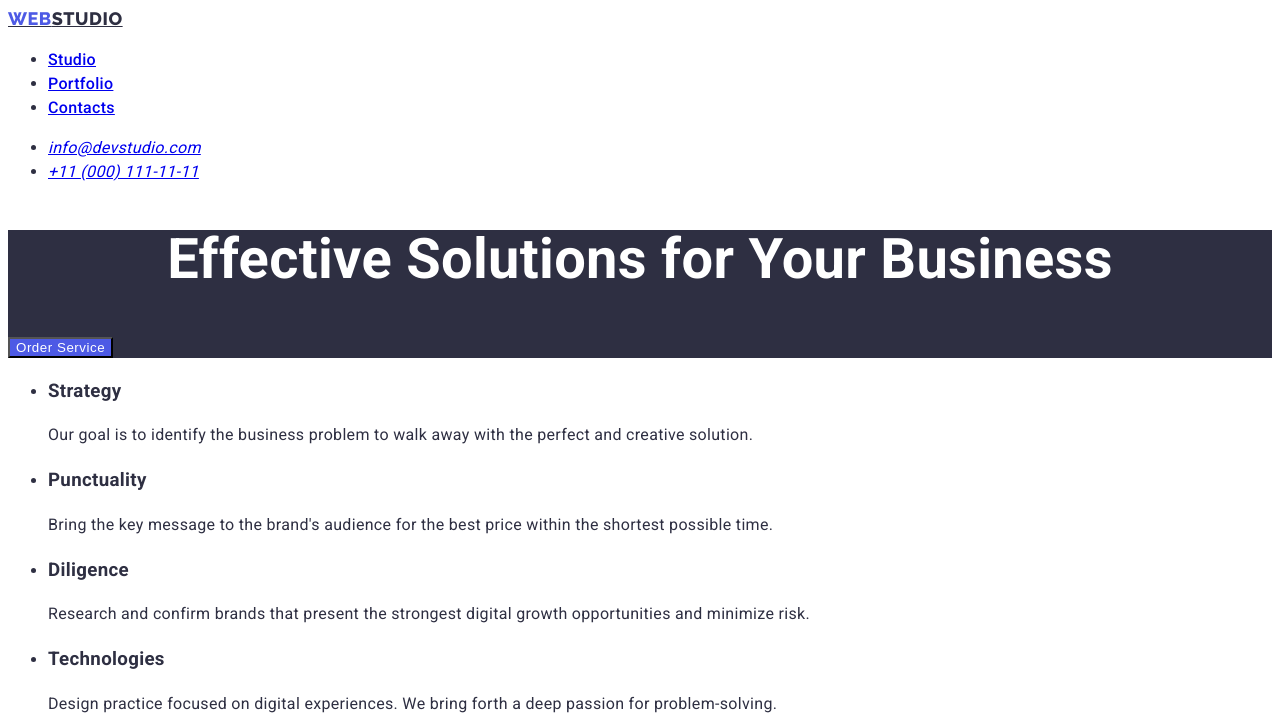
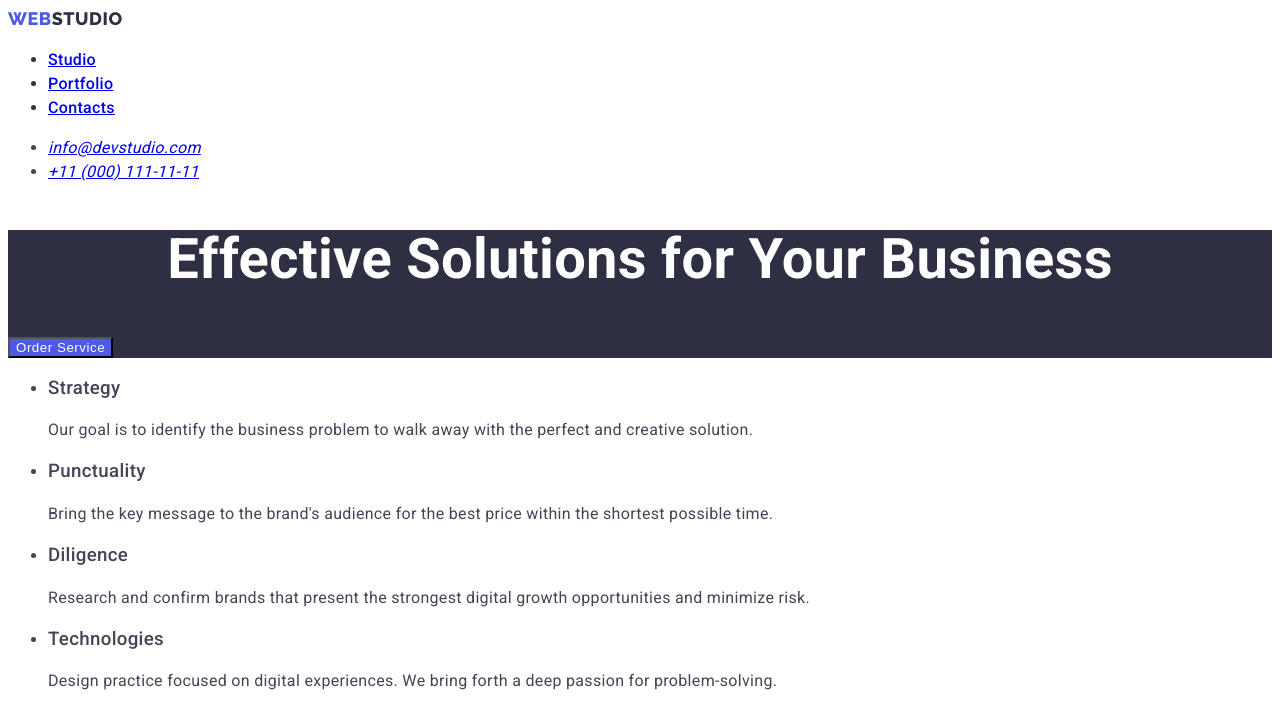
Before and after one commit to IamE1off/goit-markup-hw-02, a plain HTML site: page index.html in a window 1280 px wide. Shown: the top 720 px of the page. Drawn offline with Linux system fonts and the light colour scheme.

Commit message:
added classes main

```diff
--- a/css/styles.css
+++ b/css/styles.css
@@ -1,17 +1,17 @@
 body {
     font-family: 'Roboto', sans-serif;
     font-style: normal;
-    color: #2E2F42;
+    color: #434455;
     font-size: 16px;
     line-height: 1.5; /* 24/16 */
     font-weight: 400;
     letter-spacing: 0.02em;
 }
-logo {
-    font-family: 'Raleway', sans-serif;
+.link {
+    text-decoration: none;
 }
 .header-logo {
-    font-family: 'Raleway';
+    font-family: 'Raleway', sans-serif;
     font-weight: 800;
     font-size: 18px;
     line-height: 1.17;
@@ -24,7 +24,11 @@ logo {
 }
 .header-list {
     font-weight: 500;
+    color: #2E2F42;
 }
+
+
+
 .hero {
     background: #2E2F42;
 }
@@ -44,7 +48,10 @@ logo {
     background-color: #4D5AE5;
     /* box-shadow: 0px 4px 4px rgba(0, 0, 0, 0.15);
     border-radius: 4px; */
-
+}
+.advantages-title {
+    font-weight: 500;
+    line-height: 1.2;
 }
 
 
--- a/index.html
+++ b/index.html
@@ -17,18 +17,26 @@
     <!--This is the head and navigation with contacts-->
     <header class="header">
       <nav calss="header-navigation">
-        <a href="./index.html" class="header-logo"><span>Web</span>Studio</a>
+        <a href="./index.html" class="header-logo link"
+          ><span>Web</span>Studio</a
+        >
         <ul class="header-item">
           <li class="header-list"><a href="./index.html">Studio</a></li>
-          <li class="header-list"><a href="./portfolio.html">Portfolio</a></li>
+          <li class="header-list">
+            <a href="./portfolio.html">Portfolio</a>
+          </li>
           <li class="header-list"><a href="Contacts">Contacts</a></li>
         </ul>
       </nav>
 
-      <address>
-        <ul>
-          <li><a href="mailto:info@devstudio.com">info@devstudio.com</a></li>
-          <li><a href="tel:+110001111111">+11 (000) 111-11-11</a></li>
+      <address class="address">
+        <ul class="address-item">
+          <li class="address-list">
+            <a href="mailto:info@devstudio.com">info@devstudio.com</a>
+          </li>
+          <li class="address-list">
+            <a href="tel:+110001111111">+11 (000) 111-11-11</a>
+          </li>
         </ul>
       </address>
     </header>
@@ -37,32 +45,32 @@
         <h1 class="hero-title">Effective Solutions for Your Business</h1>
         <button type="button" class="hero-btn">Order Service</button>
       </section>
-      <section>
+      <section class="advantages">
         <h2 hidden>Advantages</h2>
-        <ul>
-          <li>
-            <h3>Strategy</h3>
+        <ul class="advantages-item">
+          <li class="advantages-list">
+            <h3 class="advantages-title">Strategy</h3>
             <p>
               Our goal is to identify the business problem to walk away with the
               perfect and creative solution.
             </p>
           </li>
-          <li>
-            <h3>Punctuality</h3>
+          <li class="advantages-list">
+            <h3 class="advantages-title">Punctuality</h3>
             <p>
               Bring the key message to the brand's audience for the best price
               within the shortest possible time.
             </p>
           </li>
-          <li>
-            <h3>Diligence</h3>
+          <li class="advantages-list">
+            <h3 class="advantages-title">Diligence</h3>
             <p>
               Research and confirm brands that present the strongest digital
               growth opportunities and minimize risk.
             </p>
           </li>
-          <li>
-            <h3>Technologies</h3>
+          <li class="advantages-list">
+            <h3 class="advantages-title">Technologies</h3>
             <p>
               Design practice focused on digital experiences. We bring forth a
               deep passion for problem-solving.
```
